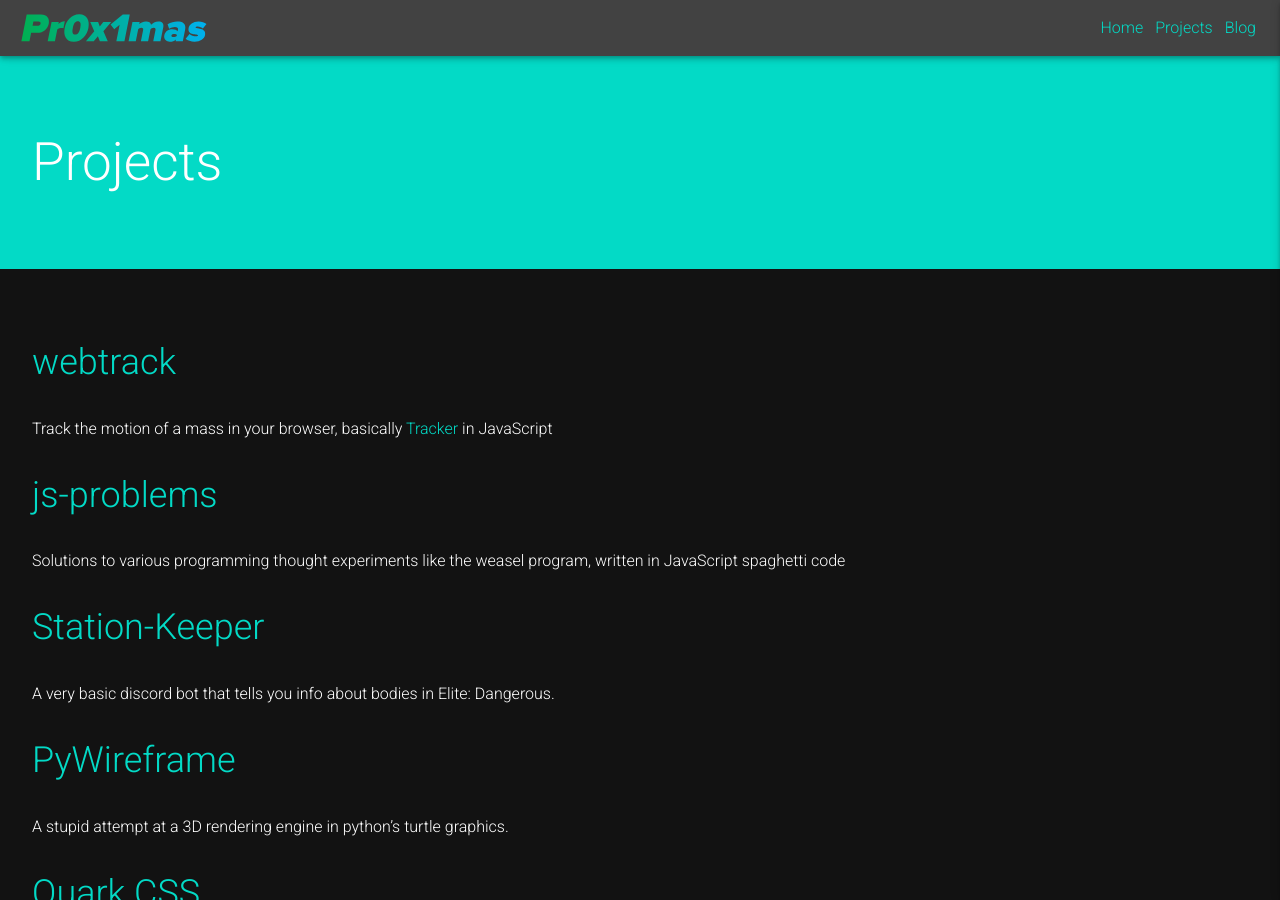
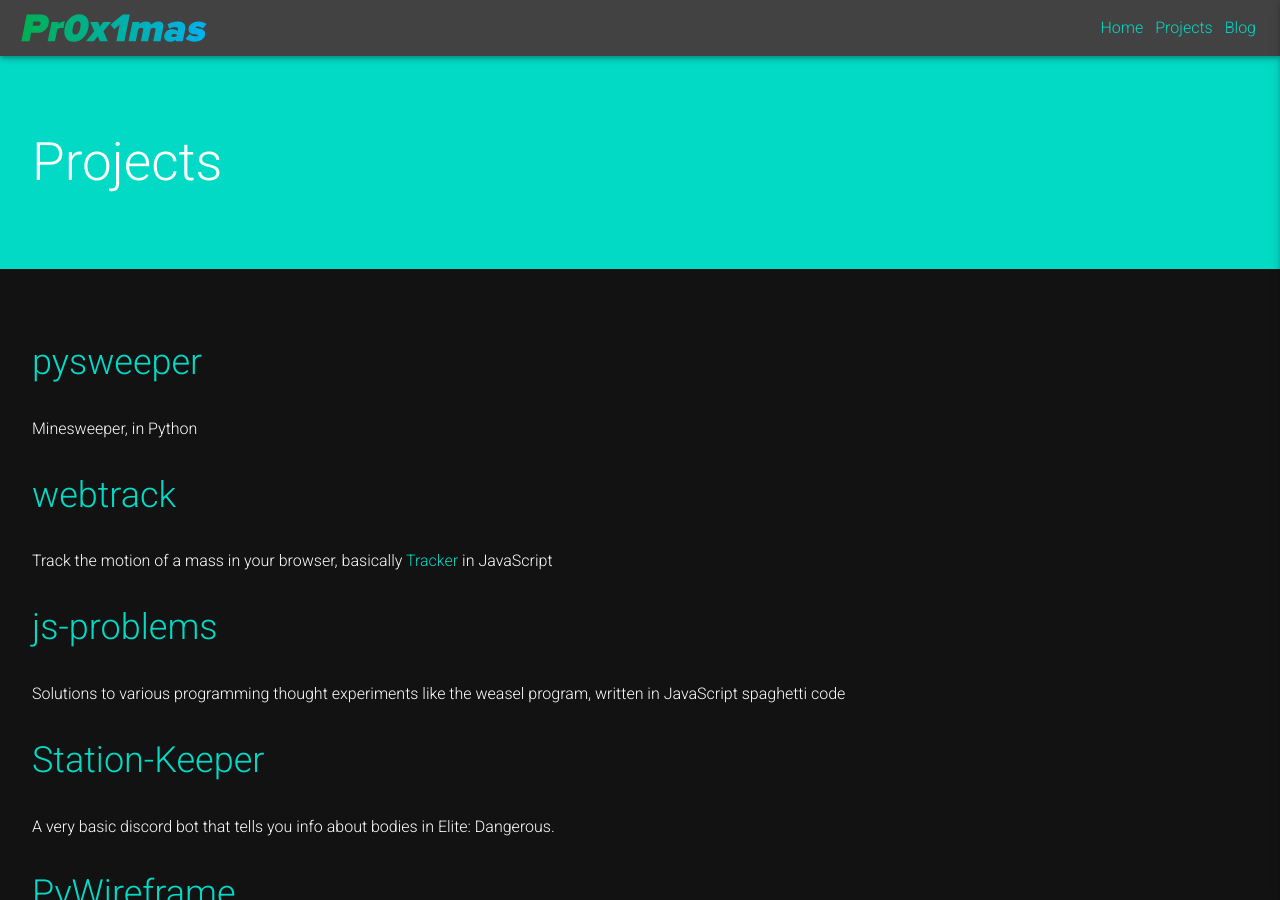
Before and after one commit to HyperHamster535/HyperHamster535.github.io, a Jekyll site: the page built from projects.md, in a window 1280 px wide and 900 px high. Built offline with Jekyll 4.4.1, drawn with Linux system fonts in a browser that asks for light colours.

Commit message:
Update projects.md

```diff
--- a/projects.md
+++ b/projects.md
@@ -3,6 +3,10 @@ layout: page
 title: Projects
 permalink: /projects/
 ---
+
+## [pysweeper](https://github.com/Pr0x1mas/pysweeper)
+
+Minesweeper, in Python
 
 ## [webtrack](https://pr0x1mas.github.io/webtrack/)
 
```
